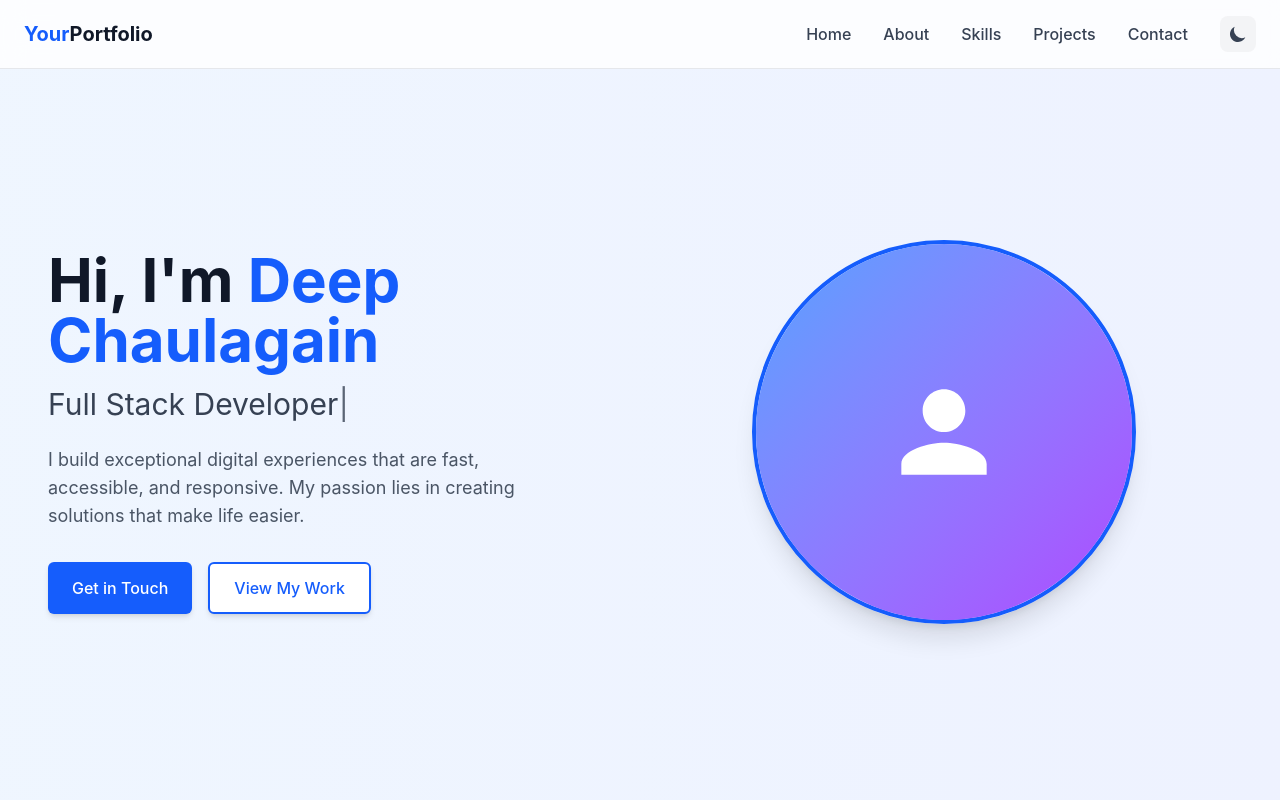
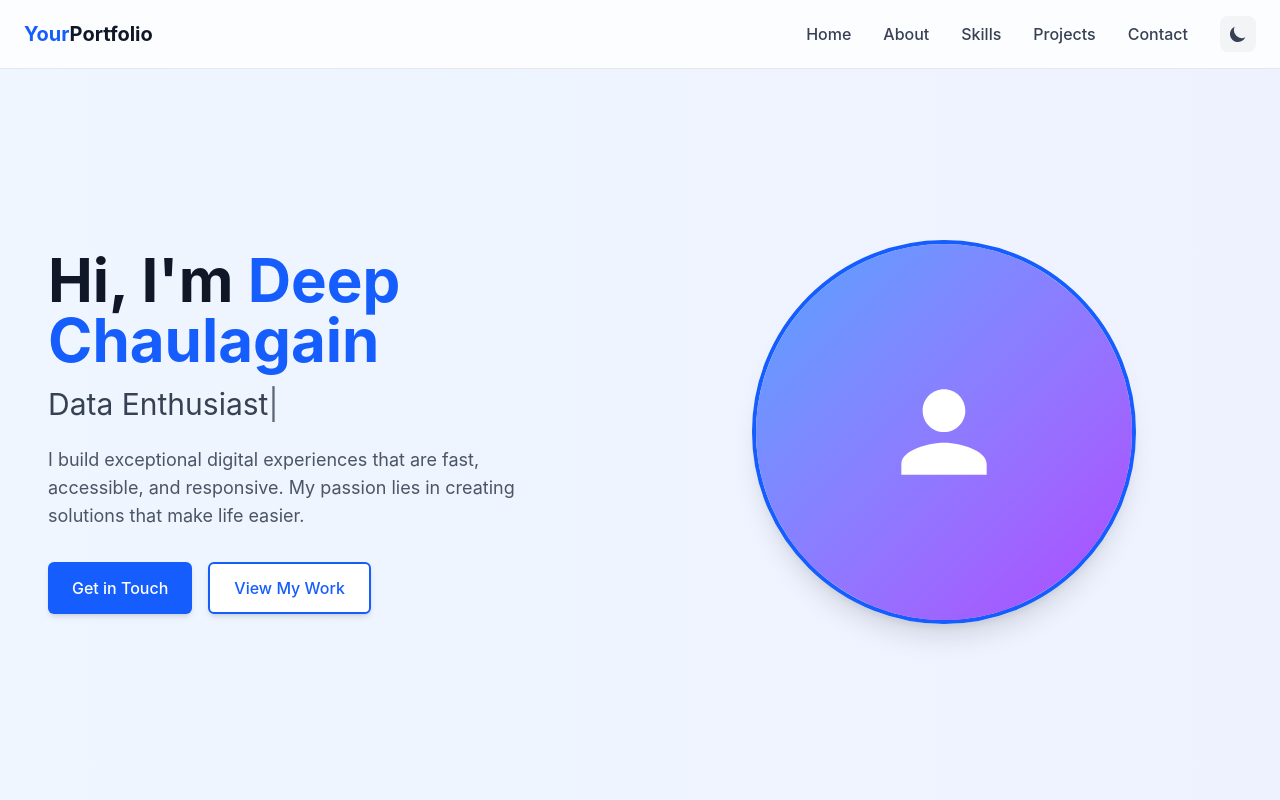
Before and after one commit to deepgeek101/my-personal-portfolio, a React (Vite) app: page / in a window 1280 px wide. Shown: the top 800 px of the page. Built offline with nearby package versions, Linux system fonts and the light colour scheme.

Commit message:
Changed role name

```diff
--- a/src/components/sections/Hero.jsx
+++ b/src/components/sections/Hero.jsx
@@ -2,7 +2,7 @@ import { useEffect, useState } from 'react';
 
 const Hero = () => {
   const [typedText, setTypedText] = useState('');
-  const fullText = 'Full Stack Developer';
+  const fullText = 'Data Enthusiast';
   const [index, setIndex] = useState(0);
 
   useEffect(() => {
```
